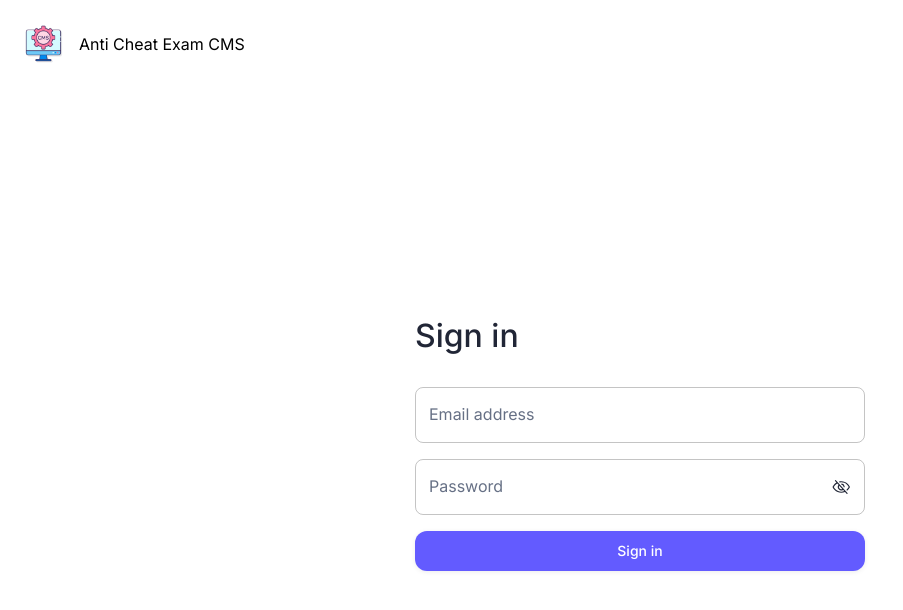
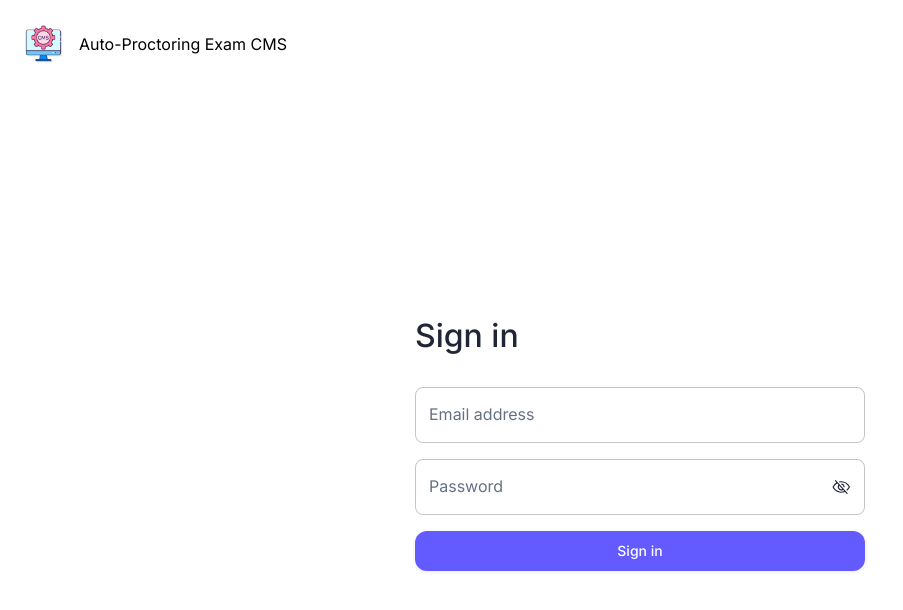
Before and after one commit to namkiit/anti-cheat-exam-cms, a Next.js app: page /auth/sign-in in a window 1280 px wide. Shown: the top 610 px of the page, without its empty margins (0-903 px from the left). Built offline with nearby package versions, Linux system fonts and the light colour scheme; no server answers.

Commit message:
change app name

```diff
--- a/package.json
+++ b/package.json
@@ -2,7 +2,7 @@
   "name": "anti-cheat-exam-cms",
   "version": "1.0.0",
   "author": "Kiet Nguyen",
-  "licence": "none",
+  "license": "none",
   "private": false,
   "scripts": {
     "dev": "next dev",
--- a/src/components/auth/layout.tsx
+++ b/src/components/auth/layout.tsx
@@ -21,7 +21,7 @@ export function Layout({ children }: LayoutProps): React.JSX.Element {
           <Box sx={{ display: 'flex', gap: '15px', alignItems: 'center', p: 3 }}>
             <Logo color="light" src='/assets/logo.png' height={40} width={40} />
             <Typography color="black" sx={{ fontSize: '1rem' }}>
-              Anti Cheat Exam CMS
+              Auto-Proctoring Exam CMS
             </Typography>
           </Box>
 
--- a/src/components/dashboard/layout/mobile-nav.tsx
+++ b/src/components/dashboard/layout/mobile-nav.tsx
@@ -58,7 +58,7 @@ export function MobileNav({ open, onClose }: MobileNavProps): React.JSX.Element
         <Box component={RouterLink} href={paths.home} sx={{ display: 'flex', gap: '10px', alignItems: 'center' }}>
           <Logo color="light" src='/assets/logo.png' height={32} width={32} />
           <Typography color="var(--mui-palette-neutral-100)" variant="subtitle2">
-            Anti Cheat Exam App CMS
+            Auto-Proctoring Exam App CMS
           </Typography>
         </Box>
       </Stack>
--- a/src/components/dashboard/layout/side-nav.tsx
+++ b/src/components/dashboard/layout/side-nav.tsx
@@ -51,7 +51,7 @@ export function SideNav(): React.JSX.Element {
         <Box component={RouterLink} href={paths.home} sx={{ display: 'flex', gap: '15px', alignItems: 'center', justifyContent: 'center' }}>
           <Logo color="light" src='/assets/logo.png' height={40} width={40} />
           <Typography color="var(--mui-palette-neutral-100)" variant="subtitle2" sx={{ fontSize: '1rem'}}>
-            Anti Cheat Exam CMS
+            Auto-Proctoring Exam CMS
           </Typography>
         </Box>
       </Stack>
--- a/src/config.ts
+++ b/src/config.ts
@@ -7,6 +7,6 @@ export interface Config {
 }
 
 export const config: Config = {
-  site: { name: 'Anti Cheat Exam App CMS', description: '', themeColor: '#090a0b', url: getSiteURL() },
+  site: { name: 'Auto-Proctoring Exam CMS', description: '', themeColor: '#090a0b', url: getSiteURL() },
   logLevel: (process.env.NEXT_PUBLIC_LOG_LEVEL as keyof typeof LogLevel) ?? LogLevel.ALL,
 };
```
